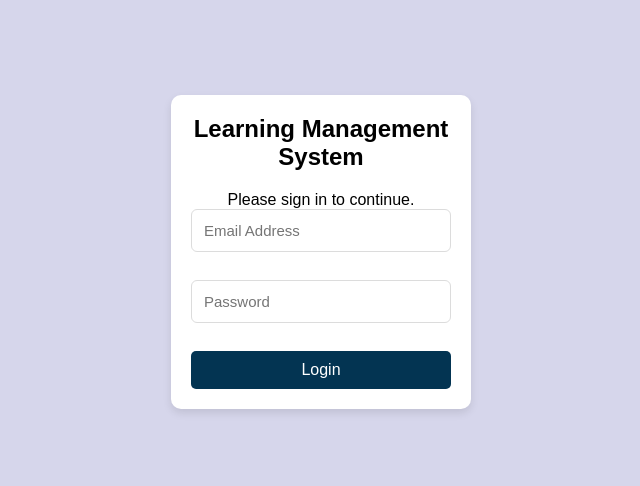
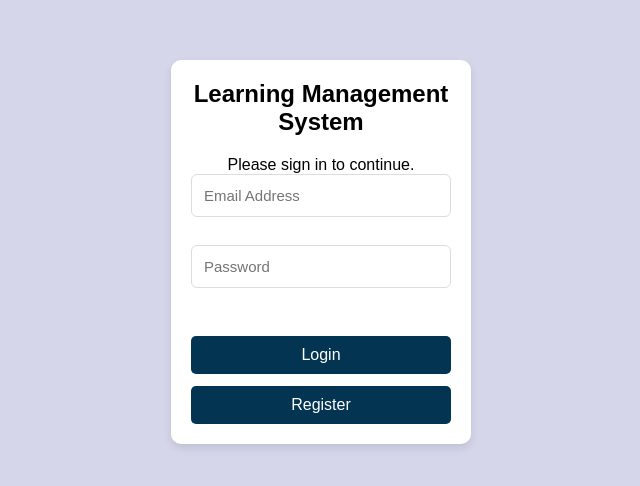
Before and after one commit to alagbamoses-era/lms-new-project, a React (Create React App) app in the folder lms/: page /login in a window 1280 px wide. Shown: the part 148-634 px from the top of the page, without its empty margins (319-959 px from the left). Built offline with nearby package versions, Linux system fonts and the light colour scheme; what axios-auth-refresh would draw is missing.

Commit message:
added Sign-UP button

```diff
--- a/lms/src/Components/LoginForm.jsx
+++ b/lms/src/Components/LoginForm.jsx
@@ -112,12 +112,24 @@ const LoginForm = () => {
             </div>
           )}
 
+          <div className="button-group">
             <button
               type="submit"
               disabled={loading || !formik.isValid || !formik.dirty}
             >
               {loading ? "Signing in..." : "Login"}
             </button>
+
+            <button
+              type="button"
+              className="register-btn"
+              onClick={() => navigate("/register")}
+            >
+              Register
+            </button>
+          </div>
+
+
         </div>
       </form>
     </div>
--- a/lms/src/css/LoginForm.css
+++ b/lms/src/css/LoginForm.css
@@ -76,3 +76,26 @@ h2 {
 .form p {
   text-align: center;
 }
+
+.button-group {
+  display: flex;
+  flex-direction: column;
+  gap: 12px;
+  margin-top: 20px;
+}
+
+.register-btn {
+  background-color: transparent;
+  color: #007bff;
+  border: 2px solid #007bff;
+  padding: 12px;
+  border-radius: 5px;
+  cursor: pointer;
+  font-size: 16px;
+  transition: 0.3s ease;
+}
+
+.register-btn:hover {
+  background-color: #007bff;
+  color: #fff;
+}
```
Lines whose indentation alone changed are shown as unchanged.
